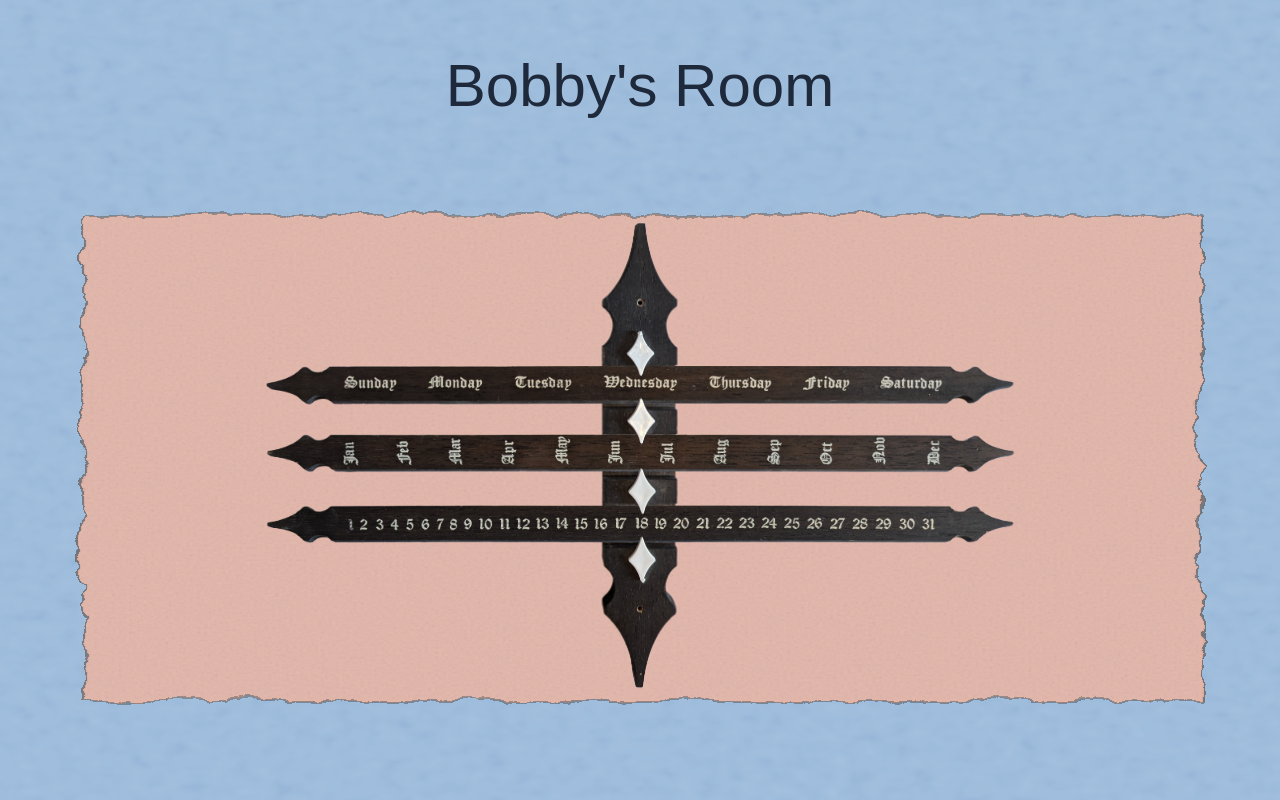
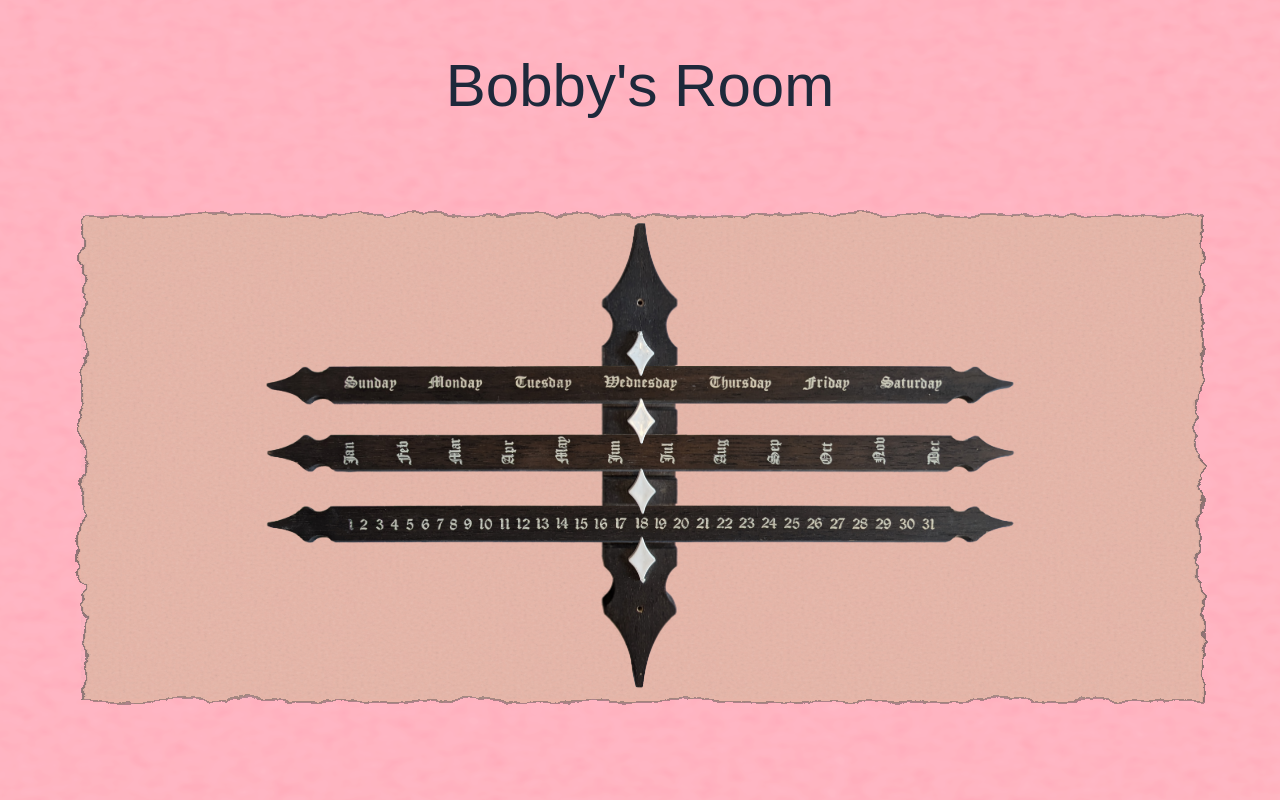
Before and after one commit to connolly27/my-compass, a Next.js app: page / in a window 1280 px wide. Shown: the top 800 px of the page. Built offline with nearby package versions, Linux system fonts and the light colour scheme; a web font is replaced by a local one.

Commit message:
Change background to pink

```diff
--- a/components/StuccoBackground.tsx
+++ b/components/StuccoBackground.tsx
@@ -1,45 +1,34 @@
 import React from "react";
 
-// Creates a textured background effect using SVG filters
 const StuccoBackground = () => (
-  // Fixed positioning ensures background covers entire viewport
-  // -z-10 places it behind other content
   <div className="fixed inset-0 -z-10">
-    {/* SVG that stretches to fill container while maintaining aspect ratio */}
     <svg className="w-full h-full" viewBox="0 0 100 100" preserveAspectRatio="none">
-      {/* Define the noise filter that creates the stucco texture */}
       <filter id="noise">
-        {/* Create noise pattern using Perlin noise algorithm */}
         <feTurbulence
-          type="fractalNoise" // Uses fractal noise for natural looking texture
-          baseFrequency="0.6" // Controls size of the noise pattern
-          numOctaves="2" // How detailed the noise is
-          seed="5" // Ensures consistent pattern
-          stitchTiles="stitch" // Makes the pattern seamlessly tile
+          type="fractalNoise"
+          baseFrequency="0.6"
+          numOctaves="2"
+          seed="5"
+          stitchTiles="stitch"
         />
-        {/* Remove color from the noise, making it grayscale */}
         <feColorMatrix type="saturate" values="0" />
 
-        {/* Adjust the brightness and contrast of the noise */}
         <feComponentTransfer>
           <feFuncR type="gamma" amplitude="0.8" exponent="1" />
           <feFuncG type="gamma" amplitude="0.8" exponent="1" />
           <feFuncB type="gamma" amplitude="0.8" exponent="1" />
         </feComponentTransfer>
 
-        {/* Blend the noise with the background colors */}
         <feBlend mode="soft-light" in2="SourceGraphic" />
       </filter>
 
-      {/* Layer multiple rectangles with different colors and noise filters */}
-      {/* Base layer - solid color */}
-      <rect width="100" height="100" fill="#A7C4E2" />
+      {/* Base layer - solid pink */}
+      <rect width="100" height="100" fill="#FFC0CB" />
 
       {/* Additional layers with noise filter applied */}
-      {/* Each layer has different opacity and color to create depth */}
-      <rect width="100%" height="100%" fill="#96B5D6" filter="url(#noise)" opacity="0.25" />
-      <rect width="100%" height="100%" fill="#B4CDE5" filter="url(#noise)" opacity="0.15" />
-      <rect width="100%" height="100%" fill="#89AAD0" filter="url(#noise)" opacity="0.1" />
+      <rect width="100%" height="100%" fill="#FFB6C1" filter="url(#noise)" opacity="0.25" />
+      <rect width="100%" height="100%" fill="#FFA7B8" filter="url(#noise)" opacity="0.15" />
+      <rect width="100%" height="100%" fill="#FF99B4" filter="url(#noise)" opacity="0.1" />
     </svg>
   </div>
 );
```
